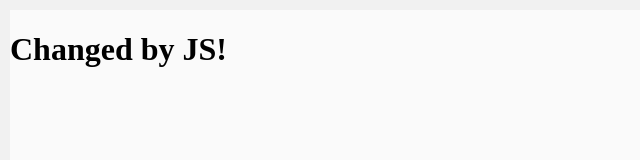
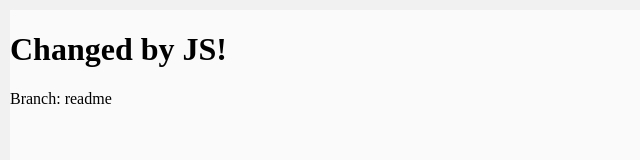
Before and after one commit to dimitryvolos/git-github, a plain HTML site: page index.html in a window 1280 px wide. Shown: the top 160 px of the page, 0-640 px from the left. Drawn offline with Linux system fonts and the light colour scheme.

Commit message:
Added branch name to index.html

```diff
--- a/index.html
+++ b/index.html
@@ -9,6 +9,7 @@
   </head>
   <body>
     <h1>Hello Git - GitHub!</h1>
+    <p>Branch: readme</p>
   </body>
   <script src="script.js"></script>
 </html>
```
